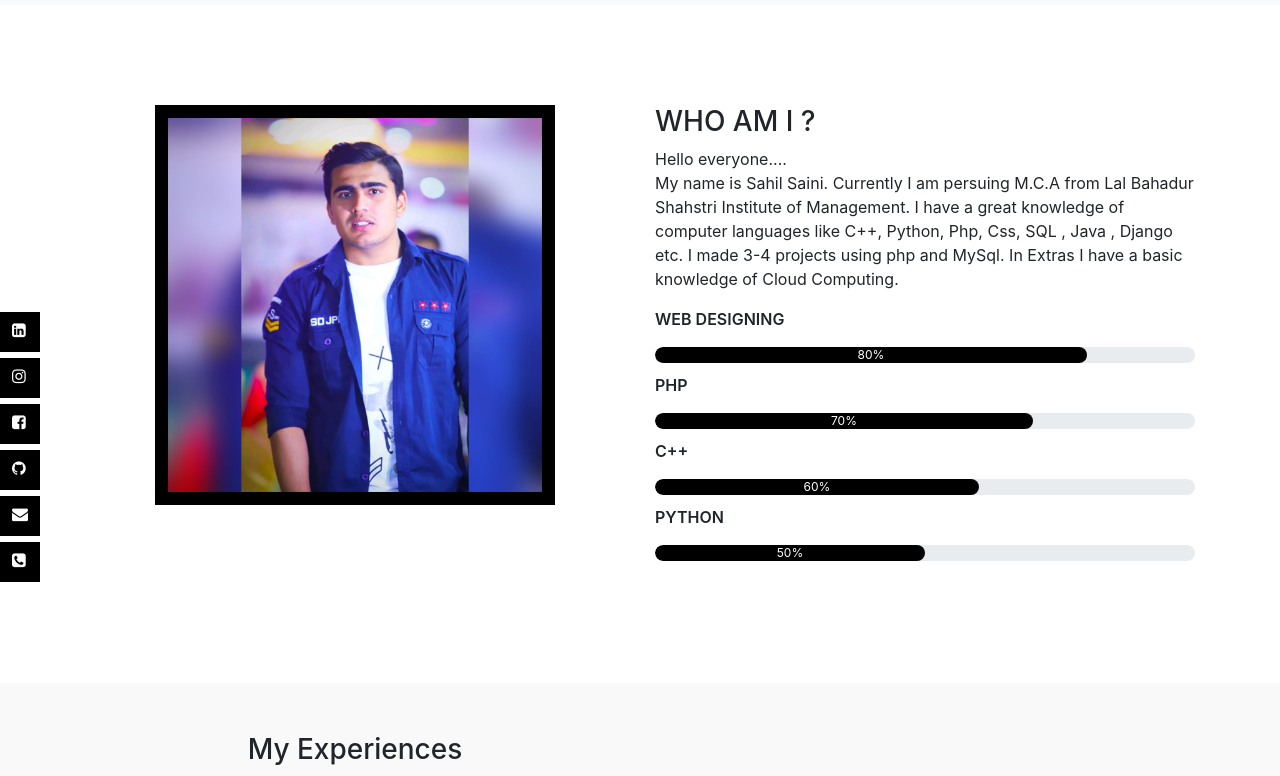
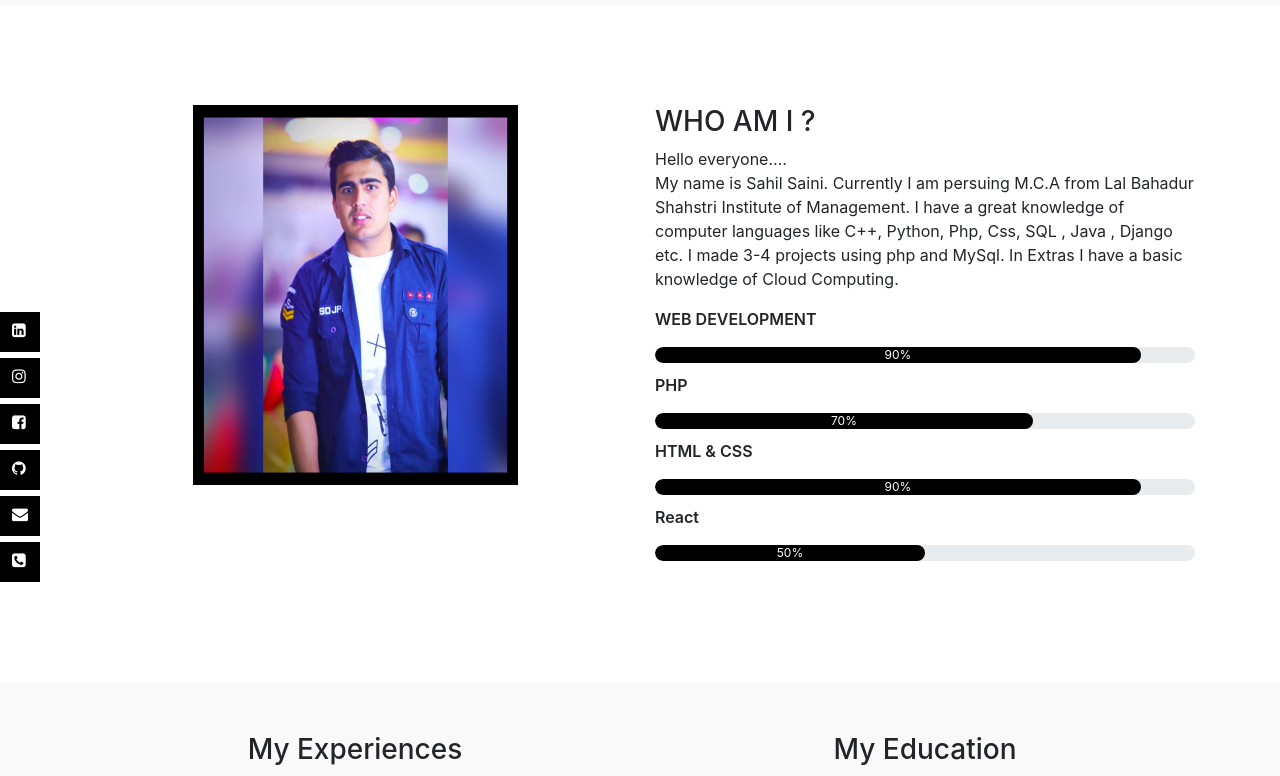
Before and after one commit to saini98/Portfolio, a plain HTML site: page index.html in a window 1280 px wide. Shown: the part 871-1647 px from the top of the page. Drawn offline with nearby package versions, Linux system fonts and the light colour scheme.

Commit message:
first commit

```diff
--- a/index.html
+++ b/index.html
@@ -2,6 +2,11 @@
 <html>
 <head>
 	<title>Resume Website</title>
+
+	 <!-- Favicons -->
+  <link href="img\Sahil.jpg" rel="icon">
+  <link href="img\Sahil.jpg" rel="apple-touch-icon">
+
 	<link rel="stylesheet" type="text/css" href="style.css">
 	<link rel="stylesheet" href="https://stackpath.bootstrapcdn.com/bootstrap/4.4.1/css/bootstrap.min.css" integrity="sha384-Vkoo8x4CGsO3+Hhxv8T/Q5PaXtkKtu6ug5TOeNV6gBiFeWPGFN9MuhOf23Q9Ifjh" crossorigin="anonymous">
 	<script src="https://code.jquery.com/jquery-3.4.1.slim.min.js"> </script>
@@ -59,7 +64,7 @@
 <div class="about container">
 	<div class="row">
 		<div class="col-md-6 text-center">
-			<img src="img/2.jpeg " class="profile-img">
+			<img src="img/2.jpeg " class="profile-img" style="width: 325px; height: 380px;">
 		</div>
 		<div class="col-md-6">
 			<h3> WHO AM I ?</h3>
@@ -71,9 +76,9 @@
 			 In Extras I have a basic knowledge of Cloud Computing.
 			</p>
 			<div class="skills-bar">
-				<p>WEB DESIGNING</p>
+				<p>WEB DEVELOPMENT</p>
 				<div class="progress">
-					<div class="progress-bar" style="width: 80%;">80%</div>
+					<div class="progress-bar" style="width: 90%;">90%</div>
 				</div>
 
 					<p>PHP</p>
@@ -81,12 +86,12 @@
 						<div class="progress-bar" style="width: 70%;">70%</div>
 					</div>
 
-					<p>C++</p>
+					<p>HTML & CSS</p>
 				<div class="progress">
-					<div class="progress-bar" style="width: 60%;">60%</div>
+					<div class="progress-bar" style="width: 90%;">90%</div>
 				</div>
 
-					<p>PYTHON</p>
+					<p>React</p>
 				<div class="progress">
 					<div class="progress-bar" style="width: 50%;">50%</div>
 				</div>
@@ -138,7 +143,7 @@
 				</ul>
 
 			</div>
-		</div>
+
 
 			<div class="col-md-6">
 				<h3 class="text-center">My Education </h3>
@@ -222,7 +227,7 @@
 			</div>
 		</div>
 		<button type="button" class="btn btn-primary"><i class="fa fa-download" aria-hidden="true"></i>
- 			Resume</button>
+ 			<a href="Sem1\IT.pdf" download="IT.pdf">Resume</button>
 		 <button type="button" class="btn btn-primary"><i class="fa fa-rocket" aria-hidden="true"></i>
 			 Hire Me</button>
 	</div>
```
Also changed, not shown: img/Sahil.jpg (added).
